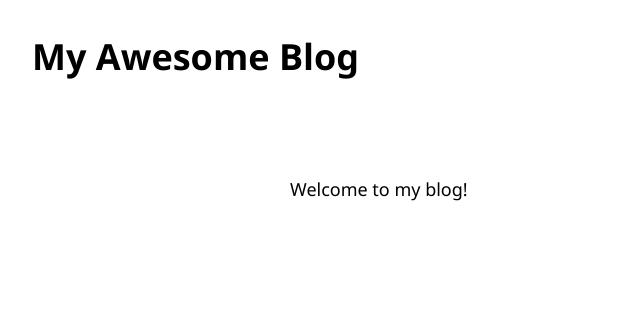
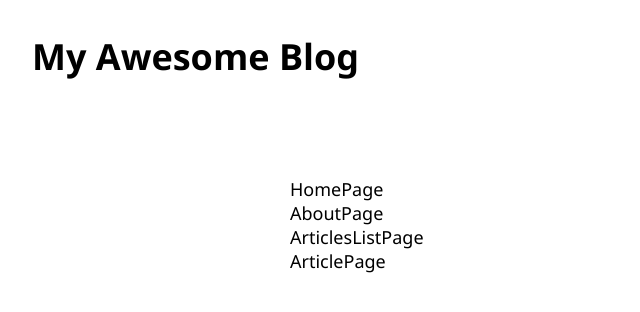
Before and after one commit to lbferrand/readers-blog, a React (Create React App) app: page / in a window 1280 px wide. Shown: the top 312 px of the page, without its empty margins (0-640 px from the left). Built offline with nearby package versions, Linux system fonts and the light colour scheme.

Commit message:
Install React Router Dom and import it

```diff
--- a/package.json
+++ b/package.json
@@ -8,6 +8,7 @@
     "@testing-library/user-event": "^13.5.0",
     "react": "^18.2.0",
     "react-dom": "^18.2.0",
+    "react-router-dom": "^6.11.2",
     "react-scripts": "5.0.1",
     "web-vitals": "^2.1.4"
   },
--- a/src/App.js
+++ b/src/App.js
@@ -1,15 +1,26 @@
 import './App.css';
+import { BrowserRouter, Routes, Route } from 'react-router-dom';
+import HomePage from './Pages/HomePage';
+import AboutPage from './Pages/AboutPage';
+import ArticlePage from './Pages/ArticlePage';
+import ArticlesListPage from './Pages/ArticlesListPage';
 
 function App() {
   return (
-    <div className='container'>
-      <div className="App">
-        <h1>My Awesome Blog</h1>
-        <div id='page-body'>
-          Welcome to my blog!
+    <BrowserRouter>
+      <div className='container'>
+        <div className="App">
+          <h1>My Awesome Blog</h1>
+          <div id='page-body'>
+            <HomePage />
+            <AboutPage />
+            <ArticlesListPage />
+            <ArticlePage />
+          </div>
         </div>
       </div>
-    </div>
+    </BrowserRouter>
+
 
   );
 }
```
Also changed, not shown: 1 other file (tests, documents, lock files or other folders).
